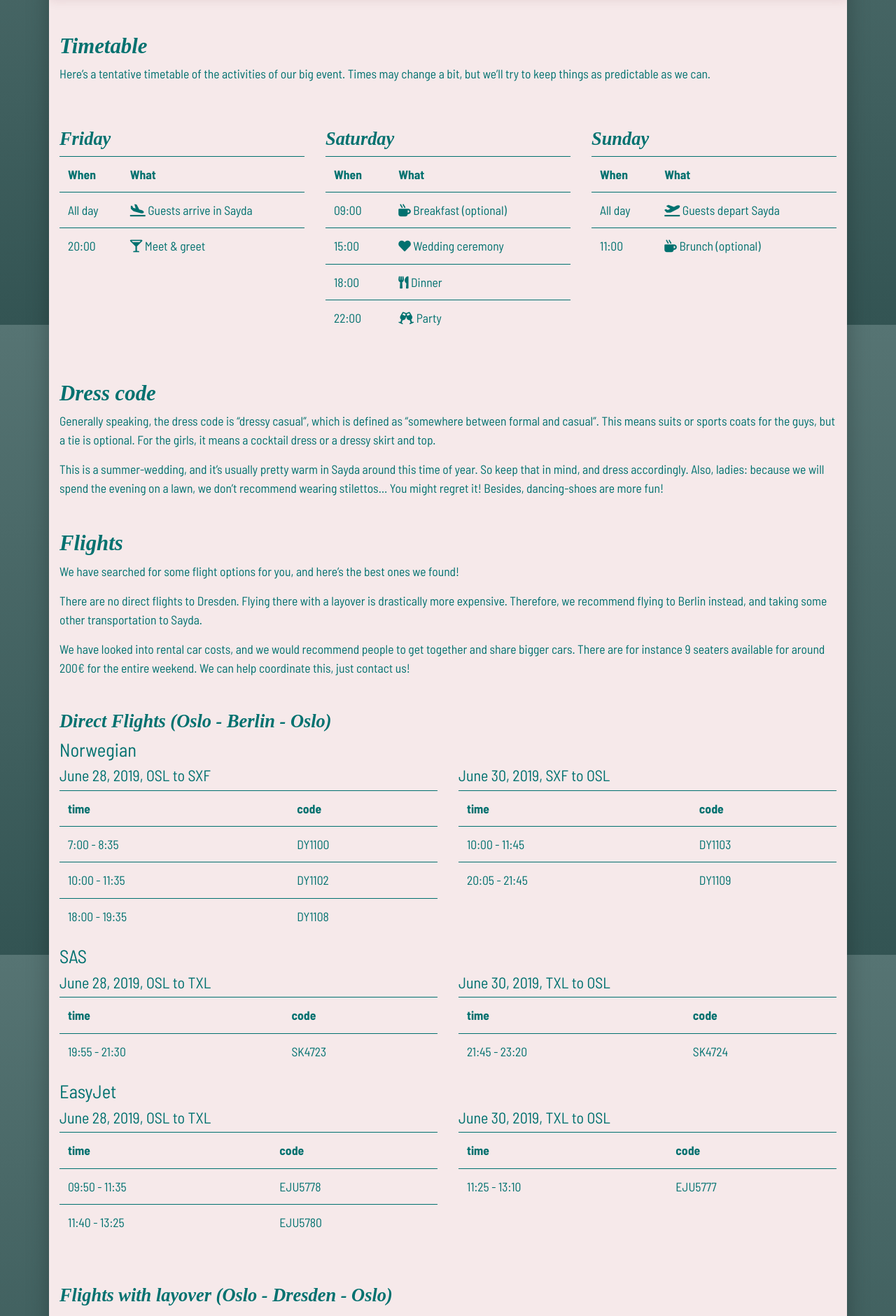
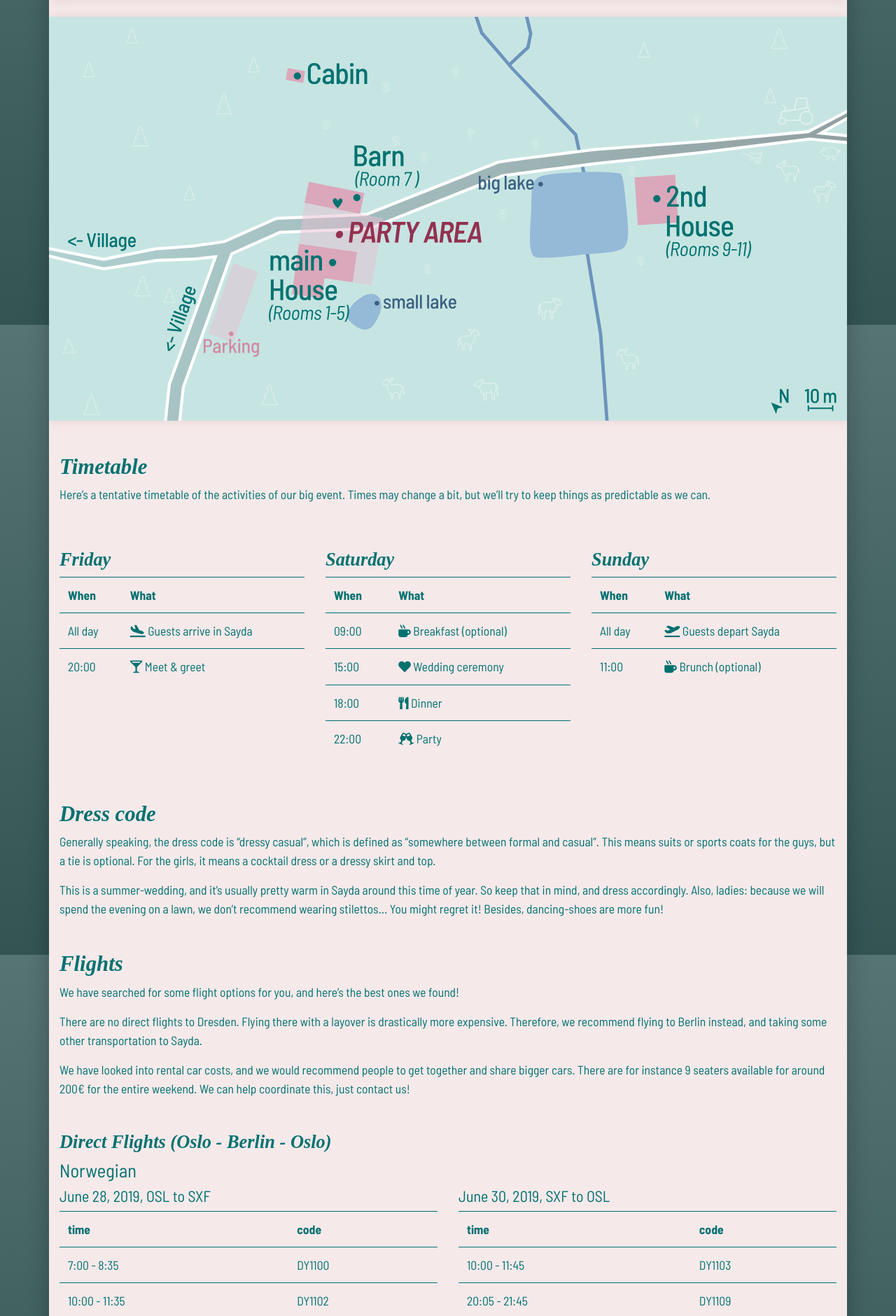
Before and after one commit to kusma/29-06-2019.com, a Jekyll site: the page built from index.md, in a window 1280 px wide. Shown: the part 1336-3216 px from the top of the page at 70% size. Built offline with Jekyll 4.4.1, drawn with Linux system fonts in a browser that asks for light colours; nearby versions of some CDN libraries; some web fonts are replaced.

Commit message:
add venue-map

```diff
--- a/css/screen.scss
+++ b/css/screen.scss
@@ -43,8 +43,12 @@ body {
 #venue-map > iframe {
   width: 100%;
   height: 500px;
+  background: #ddd;
+}
+
+#venue-map > iframe,
+#venue-map-2 > img {
   box-shadow: 0 0 15px 0 rgba($shadow-color,0.1);
-  background: #ddd;
 }
 
 nav a {
--- a/index.md
+++ b/index.md
@@ -23,6 +23,11 @@ breakfast, which is enough for everyone!
 <div id="venue-map" class="row">
   <iframe class="embed-responsive-item" src="https://www.google.com/maps/embed?pb=!1m18!1m12!1m3!1d322574.75213734654!2d13.167321244366743!3d50.829823675707395!2m3!1f0!2f0!3f0!3m2!1i1024!2i768!4f13.1!3m3!1m2!1s0x4709faf0ac42353b%3A0xa9716480daa2b72c!2sAlts%C3%A4chsischer+Gasthof+Kleines+Vorwerk!5e0!3m2!1sen!2sno!4v1548194453426" frameborder="0" allowfullscreen></iframe>
 </div>
+
+<div id="venue-map-2" class="row pt-4">
+<img style="w-100" src="{% link /assets/venue-map.svg %}" alt="map of venue">
+</div>
+
 
 ## Timetable
 
```
Also changed, not shown: assets/venue-map.svg (added).
